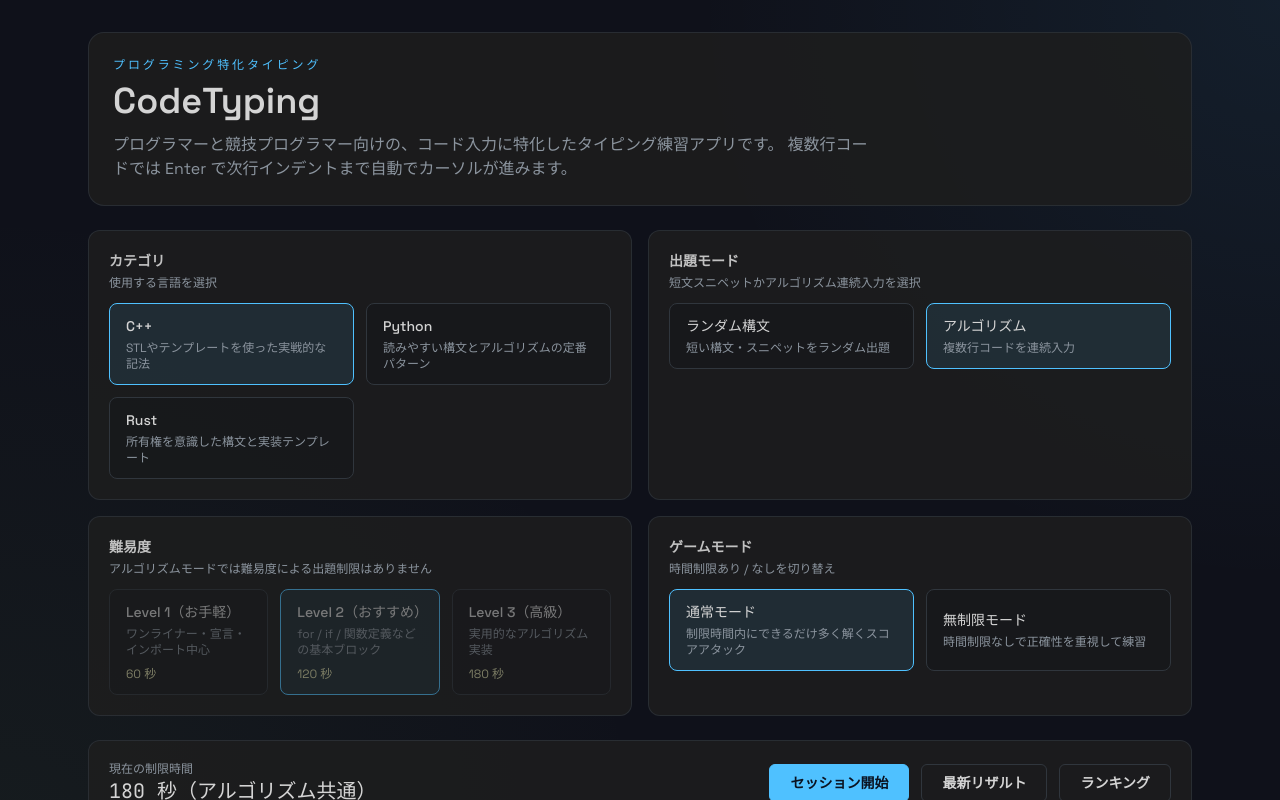
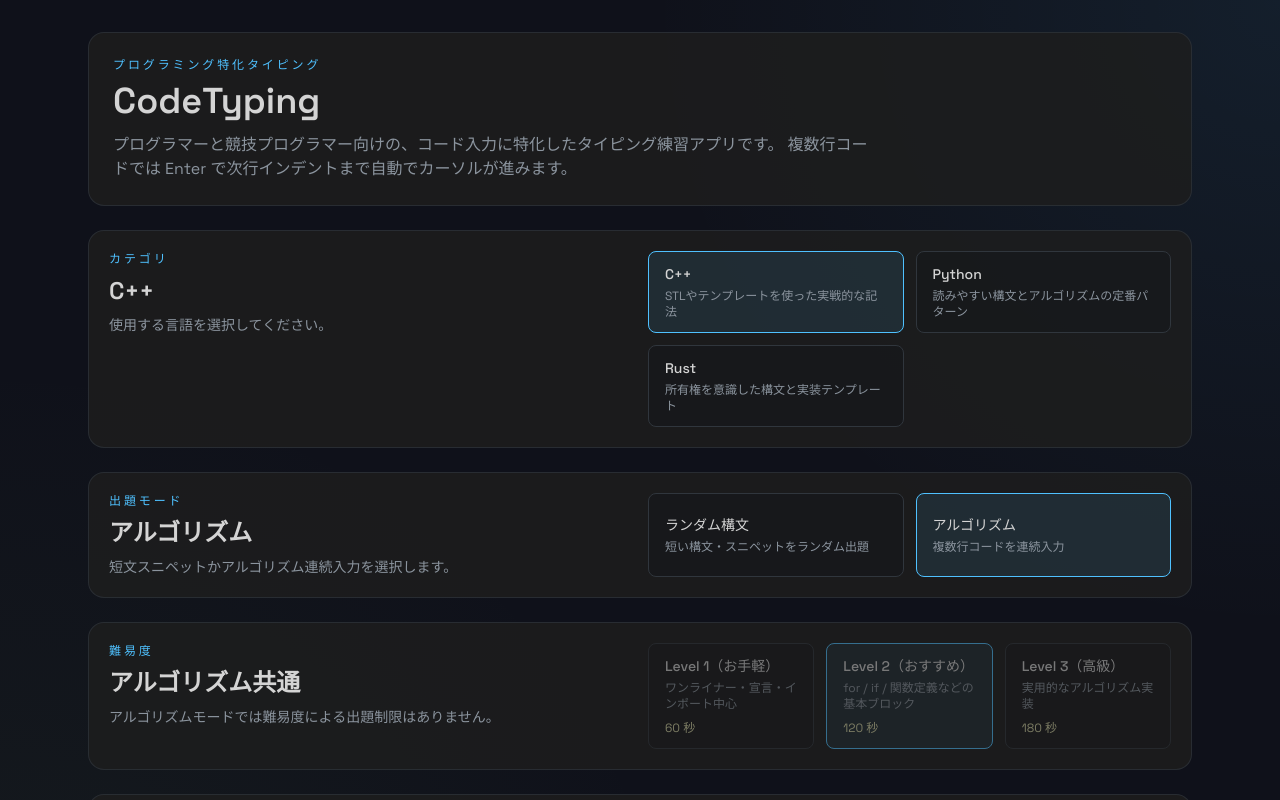
Before and after one commit to okku0916/typing-app, a Next.js app: page / in a window 1280 px wide. Shown: the top 800 px of the page. Built offline with nearby package versions, Linux system fonts and the light colour scheme.

Commit message:
fix: allow time-up ranking submission and improve UI hierarchy

```diff
--- a/src/app/page.tsx
+++ b/src/app/page.tsx
@@ -7,10 +7,9 @@ import { CategorySelector } from "@/components/game/CategorySelector";
 import { DifficultySelector } from "@/components/game/DifficultySelector";
 import { GameModeSelector } from "@/components/game/GameModeSelector";
 import { ModeSelector } from "@/components/game/ModeSelector";
-import { SelectorSection } from "@/components/game/SelectorSection";
 import { useLocalStorageState } from "@/hooks/useLocalStorage";
 import { STORAGE_KEYS, TIME_LIMITS } from "@/lib/constants";
-import { DIFFICULTY_LABELS } from "@/lib/labels";
+import { CATEGORY_LABELS, DIFFICULTY_LABELS } from "@/lib/labels";
 import { toSearchParams } from "@/lib/sessionConfig";
 import { DEFAULT_SETTINGS } from "@/types/settings";
 import type { SessionResult } from "@/types/session";
@@ -42,42 +41,67 @@ export default function Home() {
         </p>
       </header>
 
-      <div className="grid gap-4 lg:grid-cols-2">
-        <SelectorSection title="カテゴリ" subtitle="使用する言語を選択">
+      <div className="grid gap-6">
+        <section className="grid gap-4 rounded-2xl border border-panel-border/70 bg-panel/85 p-5 lg:grid-cols-2">
+          <div>
+            <p className="text-xs uppercase tracking-[0.24em] text-accent">カテゴリ</p>
+            <h2 className="mt-2 text-2xl font-semibold text-foreground">
+              {CATEGORY_LABELS[settings.category]}
+            </h2>
+            <p className="mt-2 text-sm text-muted">使用する言語を選択してください。</p>
+          </div>
           <CategorySelector
             value={settings.category}
             onChange={(category) => setSettings((prev) => ({ ...prev, category }))}
           />
-        </SelectorSection>
+        </section>
 
-        <SelectorSection title="出題モード" subtitle="短文スニペットかアルゴリズム連続入力を選択">
+        <section className="grid gap-4 rounded-2xl border border-panel-border/70 bg-panel/85 p-5 lg:grid-cols-2">
+          <div>
+            <p className="text-xs uppercase tracking-[0.24em] text-accent">出題モード</p>
+            <h2 className="mt-2 text-2xl font-semibold text-foreground">{settings.drillMode === "random_syntax" ? "ランダム構文" : "アルゴリズム"}</h2>
+            <p className="mt-2 text-sm text-muted">短文スニペットかアルゴリズム連続入力を選択します。</p>
+          </div>
           <ModeSelector
             value={settings.drillMode}
             onChange={(drillMode) => setSettings((prev) => ({ ...prev, drillMode }))}
           />
-        </SelectorSection>
+        </section>
 
-        <SelectorSection
-          title="難易度"
-          subtitle={
-            settings.drillMode === "random_syntax"
-              ? "基本構文モードの出題内容と制限時間を調整"
-              : "アルゴリズムモードでは難易度による出題制限はありません"
-          }
-        >
+        <section className="grid gap-4 rounded-2xl border border-panel-border/70 bg-panel/85 p-5 lg:grid-cols-2">
+          <div>
+            <p className="text-xs uppercase tracking-[0.24em] text-accent">難易度</p>
+            <h2 className="mt-2 text-2xl font-semibold text-foreground">
+              {settings.drillMode === "random_syntax"
+                ? DIFFICULTY_LABELS[settings.difficulty]
+                : "アルゴリズム共通"}
+            </h2>
+            <p className="mt-2 text-sm text-muted">
+              {settings.drillMode === "random_syntax"
+                ? "基本構文モードの出題内容と制限時間を調整します。"
+                : "アルゴリズムモードでは難易度による出題制限はありません。"}
+            </p>
+          </div>
           <DifficultySelector
             value={settings.difficulty}
             onChange={(difficulty) => setSettings((prev) => ({ ...prev, difficulty }))}
             disabled={settings.drillMode === "algorithm"}
           />
-        </SelectorSection>
+        </section>
 
-        <SelectorSection title="ゲームモード" subtitle="時間制限あり / なしを切り替え">
+        <section className="grid gap-4 rounded-2xl border border-panel-border/70 bg-panel/85 p-5 lg:grid-cols-2">
+          <div>
+            <p className="text-xs uppercase tracking-[0.24em] text-accent">ゲームモード</p>
+            <h2 className="mt-2 text-2xl font-semibold text-foreground">
+              {settings.gameMode === "timed" ? "通常モード" : "無制限モード"}
+            </h2>
+            <p className="mt-2 text-sm text-muted">時間制限あり / なしを切り替えます。</p>
+          </div>
           <GameModeSelector
             value={settings.gameMode}
             onChange={(gameMode) => setSettings((prev) => ({ ...prev, gameMode }))}
           />
-        </SelectorSection>
+        </section>
       </div>
 
       <section className="rounded-xl border border-panel-border/70 bg-panel/80 p-5">
--- a/src/components/game/RankingEntryRow.tsx
+++ b/src/components/game/RankingEntryRow.tsx
@@ -9,17 +9,17 @@ interface RankingEntryRowProps {
 export function RankingEntryRow({ entry, index, highlight = false }: RankingEntryRowProps) {
   return (
     <div
-      className={`grid grid-cols-[48px_1.2fr_1fr_1fr_1fr] items-center gap-3 rounded-md border px-3 py-2 text-sm ${
+      className={`grid grid-cols-[56px_1.2fr_1fr_1fr_1fr] items-center gap-3 rounded-md border px-3 py-3 text-sm ${
         highlight
           ? "border-accent/60 bg-accent/10"
           : "border-panel-border bg-background/30"
       }`}
     >
-      <span className="code-font text-foreground/90">#{index + 1}</span>
-      <span className="truncate text-foreground">{entry.nickname}</span>
-      <span className="code-font text-foreground/90">{entry.score}</span>
-      <span className="code-font text-foreground/90">{entry.wpm}</span>
-      <span className="code-font text-foreground/90">{entry.completedProblems}</span>
+      <span className="code-font text-base text-foreground">#{index + 1}</span>
+      <span className="truncate text-base font-semibold text-foreground">{entry.nickname}</span>
+      <span className="code-font text-base text-foreground">{entry.score}</span>
+      <span className="code-font text-base text-foreground">{entry.wpm}</span>
+      <span className="code-font text-base text-foreground">{entry.completedProblems}</span>
     </div>
   );
 }
--- a/src/components/game/RankingSubmission.tsx
+++ b/src/components/game/RankingSubmission.tsx
@@ -44,7 +44,7 @@ export function RankingSubmission({ result, onSubmitted }: RankingSubmissionProp
 
     const updated = addRankingEntry(entry);
     const key = buildRankingKey(result.config);
-    const updatedEntries = updated[key] ?? [];
+    const updatedEntries = Array.isArray(updated[key]) ? updated[key] : [];
     const rank = updatedEntries.findIndex((item) => item.id === entry.id) + 1;
 
     writeRankings(updated);
@@ -53,7 +53,8 @@ export function RankingSubmission({ result, onSubmitted }: RankingSubmissionProp
   };
 
   const key = buildRankingKey(result.config);
-  const totalEntries = (readRankings()[key] ?? []).length;
+  const rankingEntries = readRankings()[key];
+  const totalEntries = Array.isArray(rankingEntries) ? rankingEntries.length : 0;
 
   return (
     <section className="space-y-4 rounded-xl border border-panel-border/70 bg-panel/80 p-5">
--- a/src/hooks/useLocalStorage.ts
+++ b/src/hooks/useLocalStorage.ts
@@ -8,9 +8,23 @@ type SetStateAction<T> = T | ((prev: T) => T);
 
 export function useLocalStorageState<T>(key: string, fallback: T) {
   const [value, setValue] = useState<T>(fallback);
+  const [version, setVersion] = useState(0);
 
   useEffect(() => {
     setValue(readStorage<T>(key, fallback));
+  }, [key, fallback]);
+
+  useEffect(() => {
+    const handler = (event: StorageEvent) => {
+      if (event.key !== key) {
+        return;
+      }
+      setValue(readStorage<T>(key, fallback));
+      setVersion((prev) => prev + 1);
+    };
+
+    window.addEventListener("storage", handler);
+    return () => window.removeEventListener("storage", handler);
   }, [key, fallback]);
 
   const setPersistedValue = useCallback(
@@ -22,11 +36,30 @@ export function useLocalStorageState<T>(key: string, fallback: T) {
             : nextValue;
 
         writeStorage(key, resolvedValue);
+        setVersion((prev) => prev + 1);
         return resolvedValue;
       });
     },
     [key],
   );
 
-  return [value, setPersistedValue] as const;
+  return [value, setPersistedValue, version] as const;
 }
+
+export function useLocalStorageVersion(key: string) {
+  const [version, setVersion] = useState(0);
+
+  useEffect(() => {
+    const handler = (event: StorageEvent) => {
+      if (event.key !== key) {
+        return;
+      }
+      setVersion((prev) => prev + 1);
+    };
+
+    window.addEventListener("storage", handler);
+    return () => window.removeEventListener("storage", handler);
+  }, [key]);
+
+  return version;
+}
--- a/src/lib/rankings.ts
+++ b/src/lib/rankings.ts
@@ -35,24 +35,30 @@ function sortEntries(entries: RankingEntry[]) {
 export function addRankingEntry(entry: RankingEntry, maxEntries = 50) {
   const rankings = readRankings();
   const key = buildRankingKey(entry.config);
-  const current = rankings[key] ?? [];
+  const current = Array.isArray(rankings[key]) ? rankings[key] : [];
   const updated = sortEntries([...current, entry]).slice(0, maxEntries);
 
   return {
     ...rankings,
     [key]: updated,
+    _version: Number(rankings._version ?? 0) + 1,
   };
 }
 
 export function getRankingsByKey(key: string): RankingEntry[] {
   const rankings = readRankings();
-  return rankings[key] ?? [];
+  return Array.isArray(rankings[key]) ? rankings[key] : [];
+}
+
+export function getRankingsVersion(): number {
+  const rankings = readRankings();
+  return Number(rankings._version ?? 0);
 }
 
 export function getRankingPosition(entry: RankingEntry) {
   const key = buildRankingKey(entry.config);
   const rankings = readRankings();
-  const current = rankings[key] ?? [];
+  const current = Array.isArray(rankings[key]) ? rankings[key] : [];
   const next = sortEntries([...current, entry]);
 
   return next.findIndex((item) => item.id === entry.id) + 1;
--- a/src/types/ranking.ts
+++ b/src/types/ranking.ts
@@ -10,4 +10,7 @@ export interface RankingEntry {
   config: AppSettings;
 }
 
-export type RankingMap = Record<string, RankingEntry[]>;
+export interface RankingMap {
+  _version?: number;
+  [key: string]: RankingEntry[] | number | undefined;
+}
```
Also changed, not shown: src/app/play/page.tsx (+22 -22 lines), src/app/result/page.tsx (+4 -10 lines).
